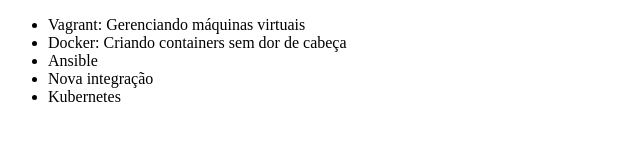
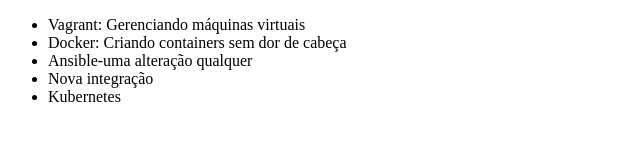
Before and after one commit to gitsoza/alura-git, a plain HTML site: page index.html in a window 1280 px wide. Shown: the whole page, without its empty margins (0-640 px from the left). Drawn offline with Linux system fonts and the light colour scheme.

Commit message:
uma alteração qualquer

```diff
--- a/index.html
+++ b/index.html
@@ -8,7 +8,7 @@
     <ul>
         <li>Vagrant: Gerenciando máquinas virtuais</li>
         <li>Docker: Criando containers sem dor de cabeça</li>
-        <li>Ansible</li>
+        <li>Ansible-uma alteração qualquer</li>
         <li>Nova integração</li>
         <li>Kubernetes</li>
     </ul>
```
